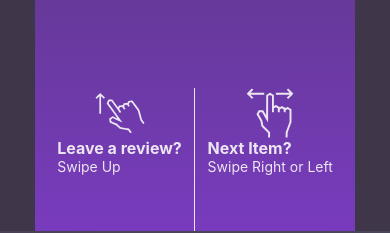
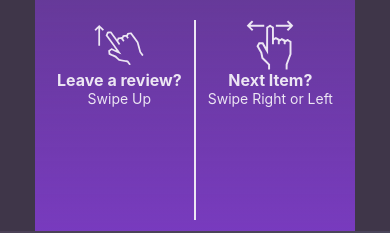
Before and after one commit to Ayomide4/feast-feud, a React Native app: screen /Party in a window 390 px wide. Shown: the part 513-746 px from the top of the page. Built offline with nearby package versions, Linux system fonts and the light colour scheme; no server answers.

Commit message:
doc and revert to previous svgs

```diff
--- a/assets/svg/swipeHorizontal.tsx
+++ b/assets/svg/swipeHorizontal.tsx
@@ -4,7 +4,7 @@ interface Props {
   width?: number;
   height?: number;
 }
-const swipeHorizontal = ({ width, height }: Props) => {
+const SwipeHorizontal = ({ width, height }: Props) => {
   return (
     <Svg
       width={width || "50"}
@@ -28,4 +28,4 @@ const swipeHorizontal = ({ width, height }: Props) => {
   );
 };
 
-export default swipeHorizontal;
+export default SwipeHorizontal;
--- a/src/components/OnboardingSwipeInstructions.tsx
+++ b/src/components/OnboardingSwipeInstructions.tsx
@@ -7,14 +7,31 @@ import {
   TouchableWithoutFeedback,
 } from "react-native";
 import { LinearGradient } from "expo-linear-gradient";
-import DishScroll from "../../assets/svg/DishScroll";
-import ReviewScroll from "../../assets/svg/ReviewScroll";
 import { text, accent } from "../constants/colors";
+import SwipeUp from "../../assets/svg/SwipeUp";
+import SwipeHorizontal from "../../assets/svg/SwipeHorizontal";
 
 interface Props {
     onFadeOutComplete?: () => void;
     }
-export default function OnboardingSwipeInstructions({ onFadeOutComplete }: Props) {
+
+/**
+ * A component that displays swipe instructions during onboarding with fade in/out animations.
+ *
+ * This component shows instructions for two main actions:
+ * 1. Swiping up to leave a review
+ * 2. Swiping horizontally to see next item
+ *
+ * The component fades in automatically on mount and can be dismissed with a tap,
+ * triggering a fade out animation.
+ *
+ * @param {Object} props - The component props
+ * @param {() => void} props.onFadeOutComplete - Optional callback function that is called
+ * when the fade out animation completes
+ *
+ * @returns {JSX.Element} A touchable animated view containing swipe instructions
+ */
+export default function OnboardingSwipeInstructions({ onFadeOutComplete }: Props): JSX.Element {
   const opacity = useRef(new Animated.Value(0)).current;
   const fadeInDuration = 500
   const fadeOutDuration = 300
@@ -27,6 +44,15 @@ export default function OnboardingSwipeInstructions({ onFadeOutComplete }: Props
     }).start();
   }, [opacity]);
 
+  /**
+   * Initiates a fade-out animation using React Native's Animated API.
+   * The opacity value animates from its current value to 0 over the specified duration.
+   * Once the animation completes, it calls the optional onFadeOutComplete callback if provided.
+   *
+   * @function
+   * @uses Animated.timing for animating opacity
+   * @uses useNativeDriver for better performance
+   */
   const handleFadeOut = () => {
     Animated.timing(opacity, {
       toValue: 0,
@@ -46,9 +72,9 @@ export default function OnboardingSwipeInstructions({ onFadeOutComplete }: Props
           <View style={styles.actionContainer}>
             <View style={styles.actions}>
 
-              <View style={styles.actionLeft}>
-                <ReviewScroll width={27} height={25} />
-                <View>
+              <View style={styles.actionItem}>
+                <SwipeUp width={50} height={50} />
+                <View  style={styles.actionItem}>
                   <Text style={styles.actionLabel}>Leave a review?</Text>
                   <Text style={styles.actionHint}>Swipe Up</Text>
                 </View>
@@ -56,9 +82,9 @@ export default function OnboardingSwipeInstructions({ onFadeOutComplete }: Props
 
               <View style={styles.separator}></View>
 
-              <View style={styles.actionRight}>
-                <DishScroll width={27} height={25} />
-                <View>
+              <View style={styles.actionItem}>
+                <SwipeHorizontal width={50} height={50} />
+                <View style={styles.actionItem}>
                   <Text style={styles.actionLabel}>Next Item?</Text>
                   <Text style={styles.actionHint}>Swipe Right or Left</Text>
                 </View>
@@ -81,7 +107,7 @@ const styles = StyleSheet.create({
   },
   actionContainer: {
     width: "100%",
-    height: "25%",
+    height: "33%",
     paddingHorizontal: 16,
     marginBottom: 32,
   },
@@ -90,13 +116,8 @@ const styles = StyleSheet.create({
     justifyContent: "space-around",
     height: 200,
   },
-  actionLeft: {
+  actionItem: {
     alignItems: "center",
-    height: "100%",
-  },
-  actionRight: {
-    alignItems: "center",
-    height: "100%",
   },
   actionLabel: {
     fontSize: 16,
@@ -108,8 +129,7 @@ const styles = StyleSheet.create({
     color: text,
   },
   separator: {
-    width: 1,
-    height: "100%",
+    width: 2,
     backgroundColor: text,
   },
 });
```
Also changed, not shown: assets/svg/DishScroll.tsx (deleted, +0 -27 lines), assets/svg/ReviewScroll.tsx (deleted, +0 -23 lines).
